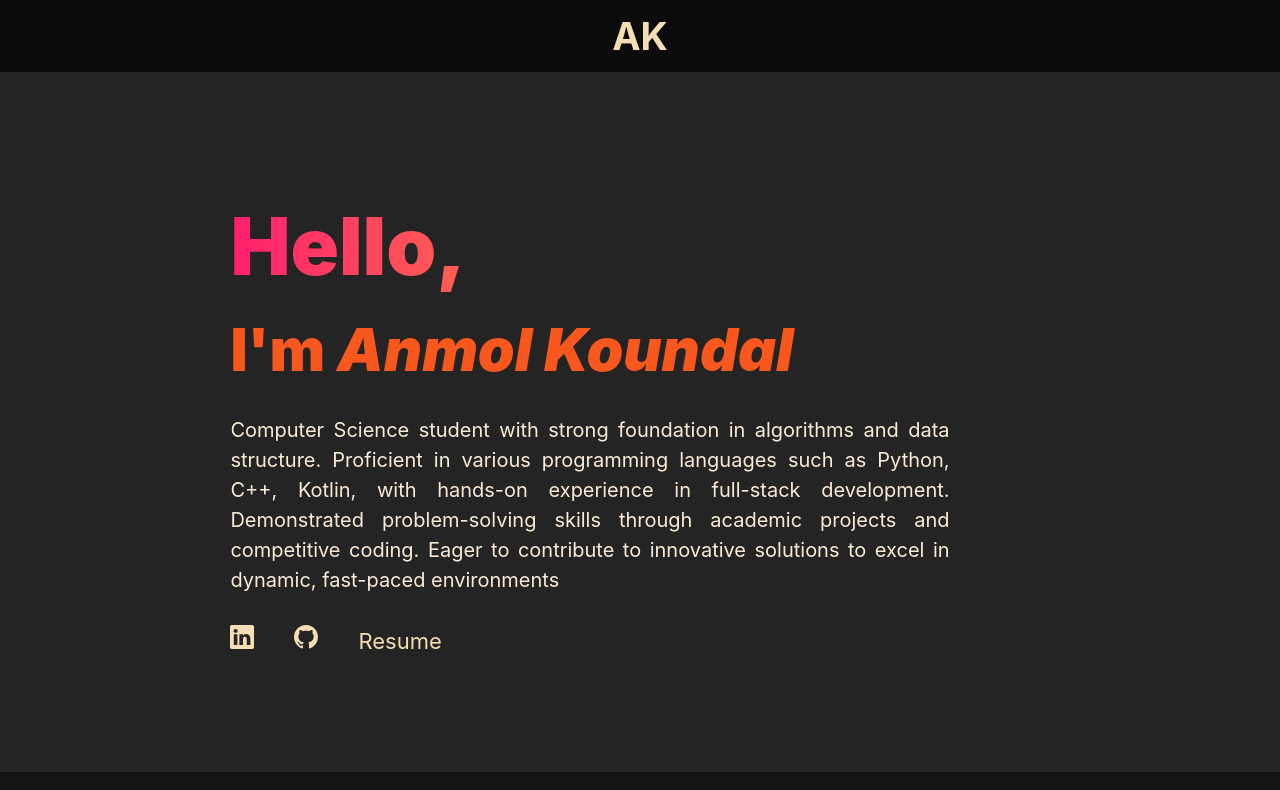
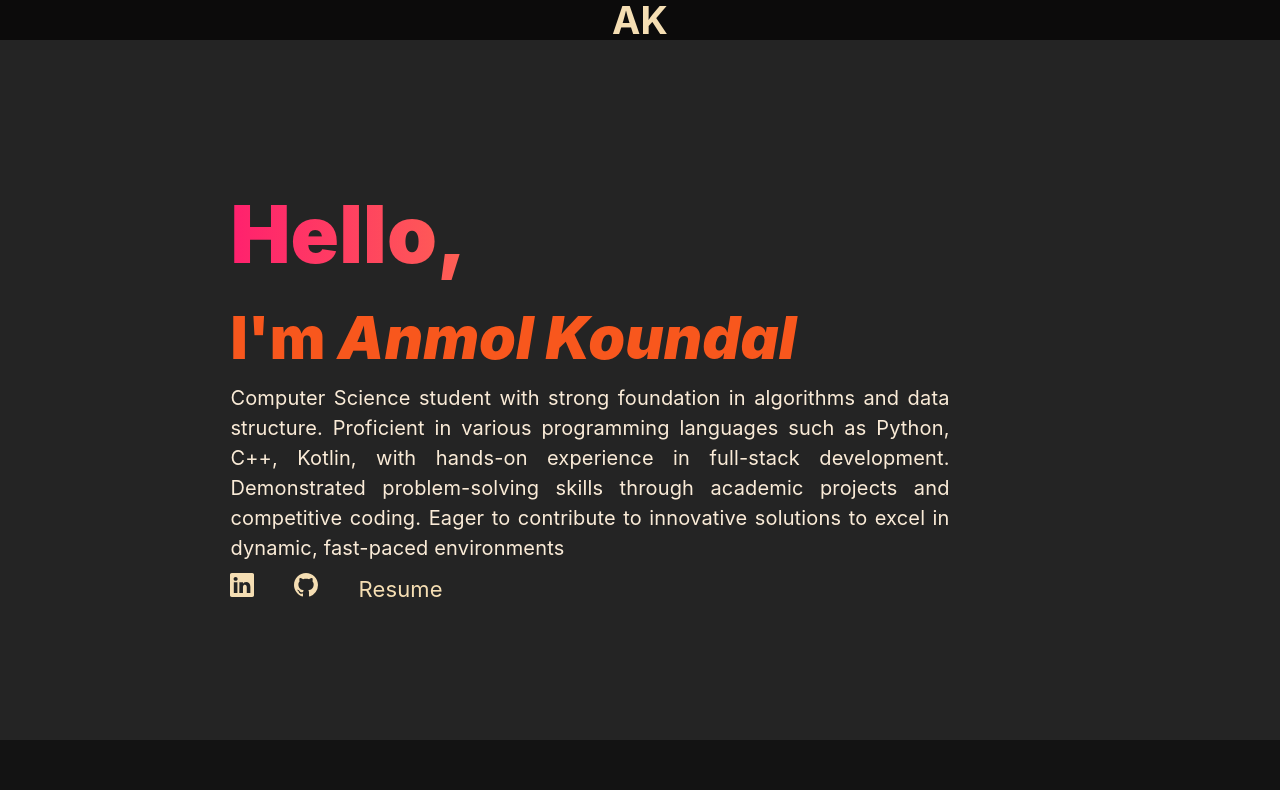
Before and after one commit to avnk-342/portfolio, a React (Vite) app in the folder vite-client/: page / in a window 1280 px wide. Shown: the top 790 px of the page. Built offline with nearby package versions, Linux system fonts and the light colour scheme; no server answers; the database is empty.

Commit message:
changed to web friendly fonts and added overflow checks

```diff
--- a/vite-client/src/components/proj/Project.css
+++ b/vite-client/src/components/proj/Project.css
@@ -23,6 +23,7 @@
     flex-direction: column;
     justify-content: center;
     align-items: center;
+    overflow: hidden;
 }
 
 .col:hover{
--- a/vite-client/src/index.css
+++ b/vite-client/src/index.css
@@ -14,8 +14,17 @@ a {
   text-decoration: inherit;
 }
 
+*{
+  margin: 0;
+  padding: 0;
+  box-sizing: border-box;
+}
 
 body {
   margin: 0;
   box-sizing: border-box;
+  font-family: 'Inter', sans-serif;
+  line-height: 1.5;
+  letter-spacing: 0.01em;
+  overflow-x: hidden;
 }
--- a/vite-client/src/pages/Projects/IndividualProject.css
+++ b/vite-client/src/pages/Projects/IndividualProject.css
@@ -40,6 +40,7 @@
     display: flex;
     font-size: 32px;
     align-items: center;
+    color: white;
 }
 
 .row2 > ul{
@@ -76,6 +77,7 @@
     font-size: 32px;
     margin-left: 40px;
     width: 50%;
+    color: wheat;
 }
 
 .back-button{
@@ -91,18 +93,21 @@
     padding: 0 20px;
     text-align: justify;
     text-justify: inter-word;
+    color: white;
 }
 
 .row3 > h4{
     font-size: 32px;
     display: flex;
     justify-content: center;
+    color: white;
 }
 
 .tech-stack {
     display: flex;
     flex-wrap: wrap;
     gap: 10px;
+    color: white;
 }
 
 .tech-tag {
```
